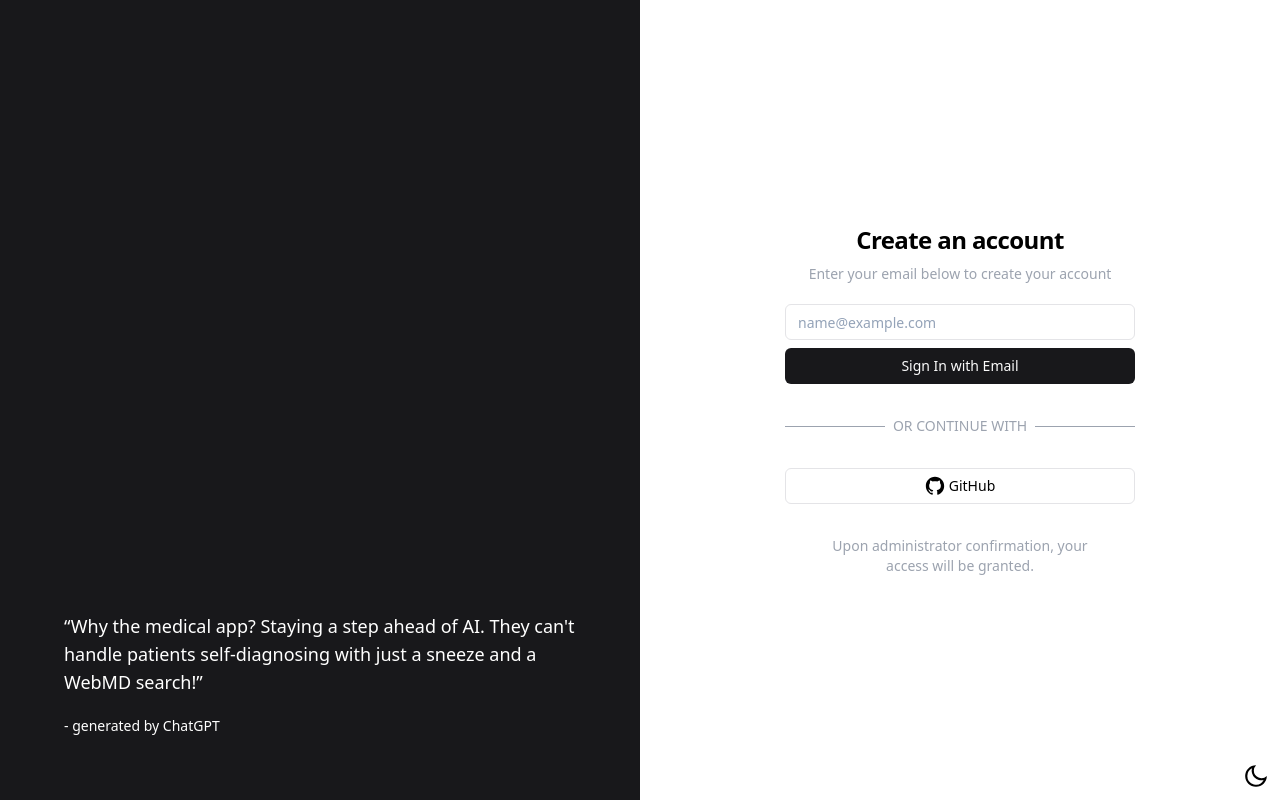
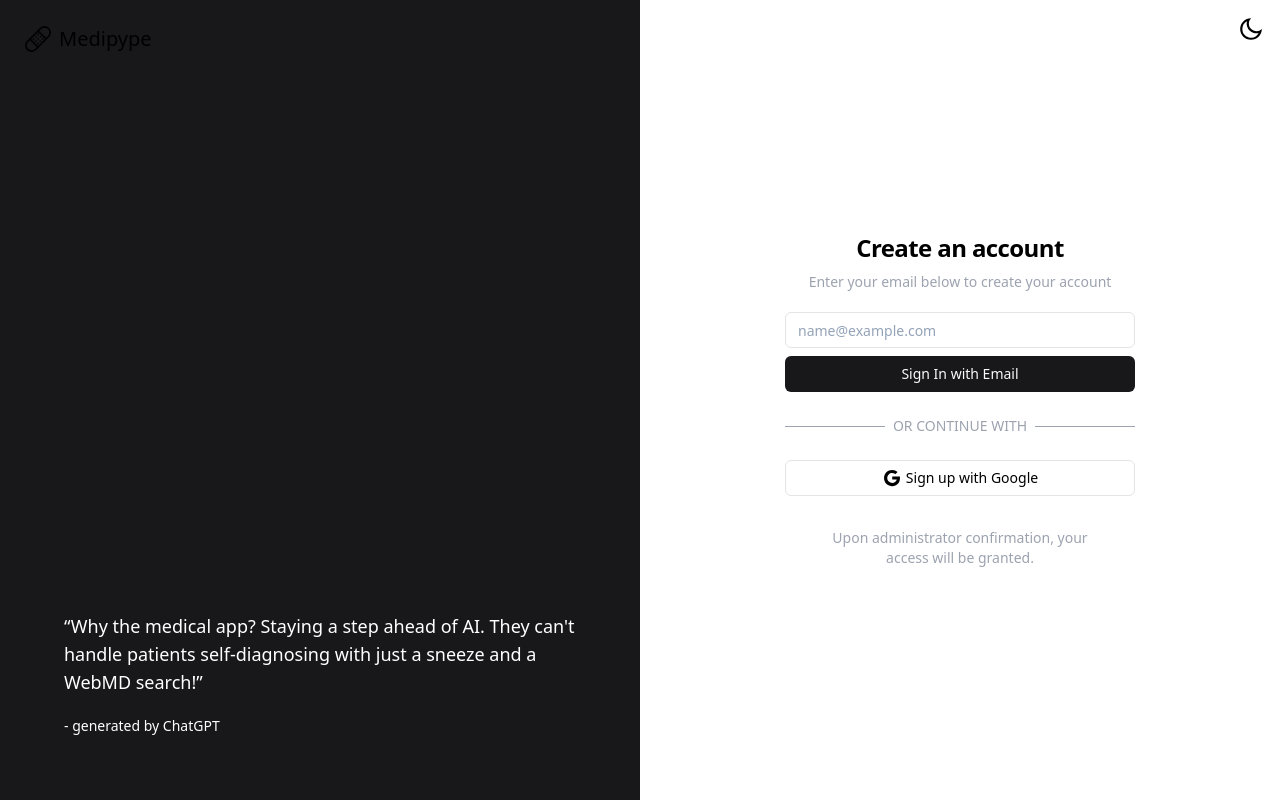
Before and after one commit to exelimpichment/medipipe, a Next.js app: page / in a window 1280 px wide. Built offline with nearby package versions, Linux system fonts and the light colour scheme.

Commit message:
feat: sign in page

```diff
--- a/app/page.tsx
+++ b/app/page.tsx
@@ -1,3 +1,4 @@
+import { BsBandaid } from 'react-icons/bs';
 import ThemeToggle from './ThemeToggle';
 import QuoteComponent from './sigInPage/QuoteComponent';
 import SignInForm from './sigInPage/SignInForm';
@@ -8,8 +9,12 @@ export default function Home() {
       <QuoteComponent />
       <SignInForm />
 
-      <div className="absolute bottom-0 right-0">
+      <div className="absolute right-[5px] top-[5px]">
         <ThemeToggle />
+      </div>
+      <div className="absolute left-[25px] top-[25px] flex items-center space-x-2 text-xl">
+        <BsBandaid size={26} />
+        <span>Medipype</span>
       </div>
     </main>
   );
--- a/app/sigInPage/SignInForm.tsx
+++ b/app/sigInPage/SignInForm.tsx
@@ -1,6 +1,6 @@
 import { Button } from '@/components/ui/button';
 import { Input } from '@/components/ui/input';
-import { GrGithub } from 'react-icons/gr';
+import { IoLogoGoogle } from 'react-icons/io';
 
 const SignInForm = () => {
   return (
@@ -11,6 +11,9 @@ const SignInForm = () => {
       <p className="mt-2 text-sm text-gray-400">
         Enter your email below to create your account
       </p>
+      <label htmlFor="email" className="sr-only">
+        Fill in your email:
+      </label>
       <Input
         type="email"
         placeholder="name@example.com"
@@ -23,7 +26,7 @@ const SignInForm = () => {
         Sign In with Email
       </Button>
 
-      <div className="my-8 flex w-full items-center justify-center">
+      <div className="my-6 flex w-full items-center justify-center">
         <div className="h-[1px] flex-grow bg-gray-400"></div>
         <p className="bg-background px-2 text-sm uppercase text-gray-400 after:dark:h-2 after:dark:w-7 after:dark:bg-slate-50">
           OR CONTINUE WITH
@@ -35,9 +38,9 @@ const SignInForm = () => {
         type="button"
         className="h-9 w-full space-x-1 rounded-[6px] border border-zinc-200 bg-transparent hover:bg-zinc-100 dark:border-zinc-800 dark:hover:bg-zinc-800"
       >
-        <GrGithub size={20} />
+        <IoLogoGoogle size={20} />
 
-        <span>GitHub</span>
+        <span>Sign up with Google</span>
       </Button>
       <p className="m-auto  mt-8 w-72 text-center text-sm text-gray-400">
         Upon administrator confirmation, your access will be granted.
```
